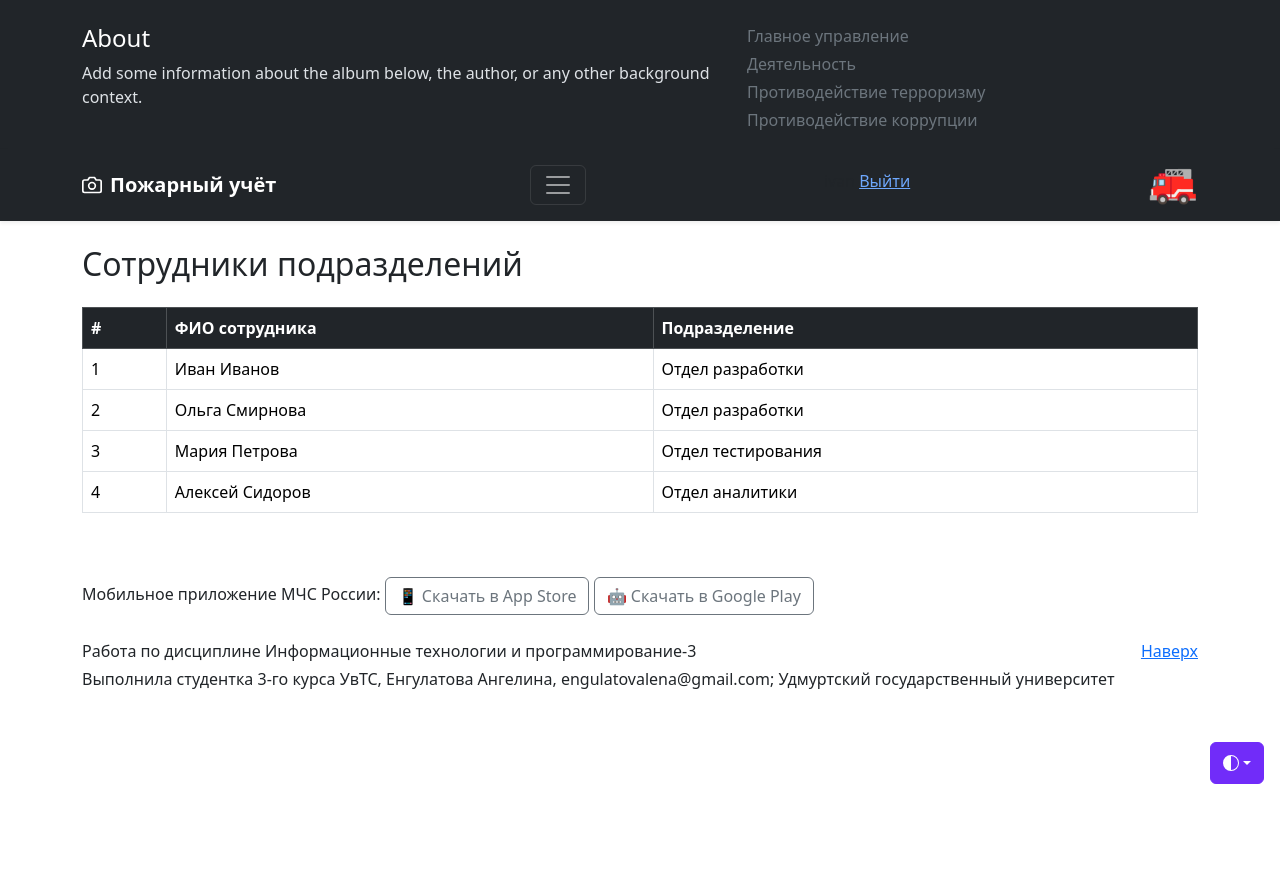
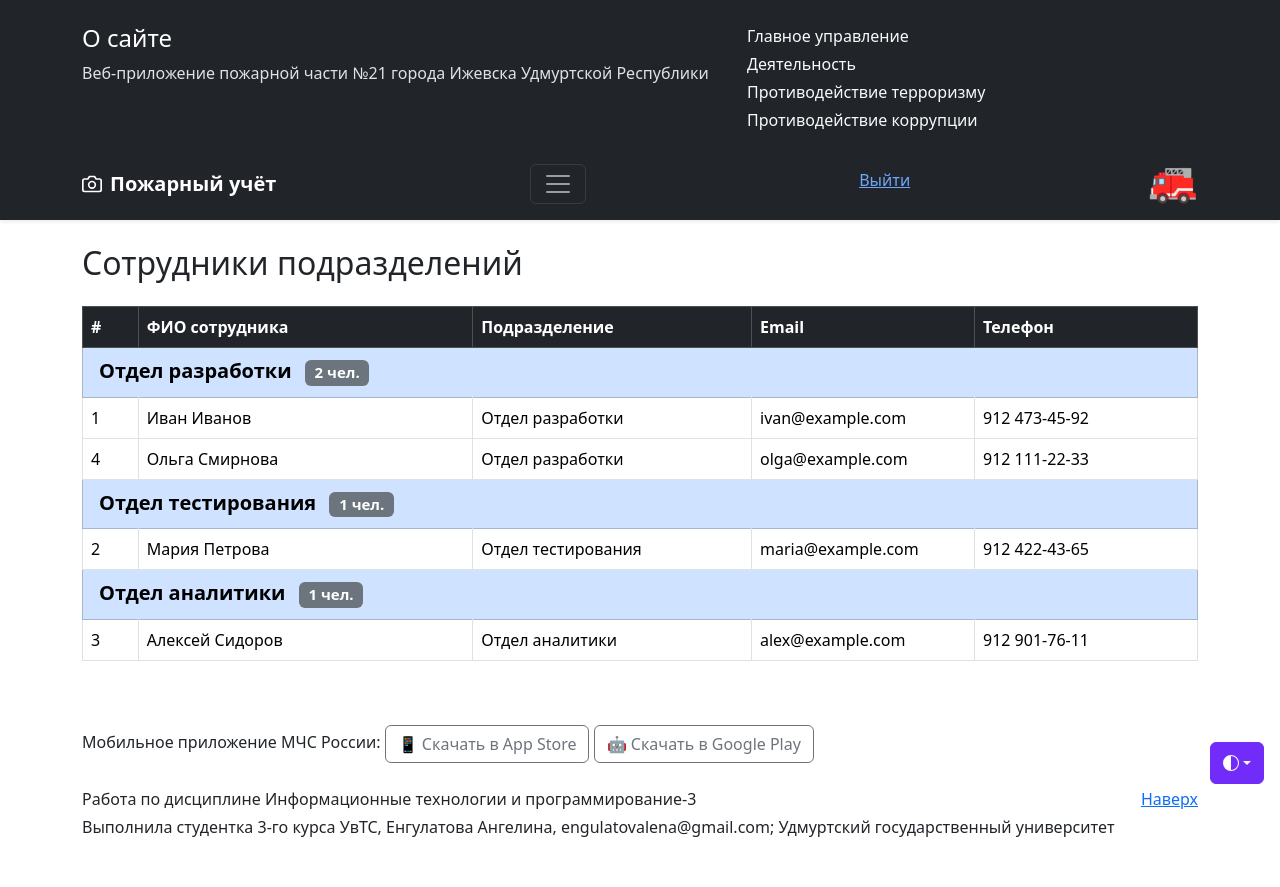
Before and after one commit to Angelina20868/Pozharniy_uchyot, a Flask app: page /objects/usersAtDivisions in a window 1280 px wide, after a click that opens the changed part. Before the commit the page ends 784 px from the top, so only its background shows below. Run offline with Flask 3, Linux system fonts and the light colour scheme; a user stored in the database is signed in.

Commit message:
Исправление замечаний

```diff
--- a/app.py
+++ b/app.py
@@ -1,5 +1,8 @@
 from flask import Flask, render_template, redirect, url_for, request, flash
 from flask_login import LoginManager, login_user, login_required, logout_user, current_user
+from sqlalchemy import select, func, join, outerjoin
+from collections import defaultdict
+
 
 # 1) Импортируем db И ВСЕ МОДЕЛИ — это гарантирует, что они зарегистрируются
 #    в db.metadata ДО вызова db.init_app и db.create_all
@@ -154,112 +157,103 @@ def logout():
 @app.route('/')
 @login_required
 def index():
-    # Передаём список карточек в шаблон (чтобы не дублировать HTML)
-    cards = [
-        {"title": "Личный кабинет",
-         "image": "12.jpg",
-         "text": '<a href="#" class="text-decoration-none">Справка 2-НДФЛ (заказ)</a><br>'
-            '<a href="#" class="text-decoration-none">Справка о доходах</a><br>'
-            '<a href="#" class="text-decoration-none">Справка с места работы</a><br>'
-            '<a href="#" class="text-decoration-none">Заказ пропусков</a><br>'
-            '<a href="#" class="text-decoration-none">Мои отпуска</a><br>'
-            '<a href="#" class="text-decoration-none">Контакты коллег</a>'
-        },
-        {"title": "Кадры",
-         "image": "13.jpg",
-         "text": '<a href="#" class="text-decoration-none">Аттестация спасателей</a><br>'
-            '<a href="#" class="text-decoration-none">Электронная папка №21</a><br>'
-            '<a href="#" class="text-decoration-none">Электронная папка №22</a><br>'
-            '<a href="#" class="text-decoration-none">Электронная папка №23</a><br>'
-            '<a href="#" class="text-decoration-none">Электронная папка №24</a><br>'
-            '<a href="#" class="text-decoration-none">Электронная папка №25</a>',
-        },
-        {"title": "Штаб",
-         "image": "12.jpg",
-         "text": '<a href="#" class="text-decoration-none">Расчёты по тактике</a><br>'
-            '<a href="#" class="text-decoration-none">Учёт сил и средств</a><br>'
-            '<a href="#" class="text-decoration-none">Отделения (старшие)</a><br>'
-            '&nbsp;<br>'
-            '&nbsp;<br>'
-            '&nbsp;<br>',
-        },
-        {"title": "Нормативная база",
-         "image": "12.jpg",
-         "text":'<a href="https://18.mchs.gov.ru/documents/ukazy-prezidenta-rf" class="text-decoration-none">Указы президента РФ</a><br>'
-            '<a href="https://18.mchs.gov.ru/documents/federalnye-konstitucionnye-zakony" class="text-decoration-none">Федеральные законы</a><br>'
-            '<a href="https://18.mchs.gov.ru/documents/postanovleniya-pravitelstva-rf" class="text-decoration-none">Постановления правительства РФ</a><br>'
-            '<a href="#" class="text-decoration-none">Устав караула</a><br>'
-            '&nbsp;<br>'
-            '&nbsp;<br>',
-        },
-        {"title": "Электронные журналы",
-         "image": "12.jpg",
-         "text": '<a href="#" class="text-decoration-none">Расписание дежурств</a><br>'
-            '<a href="#" class="text-decoration-none">Журнал ТО техники</a><br>'
-            '<a href="#" class="text-decoration-none">Журнал инструктажей</a><br>'
-            '&nbsp;<br>'
-            '&nbsp;<br>'
-            '&nbsp;<br>',
-        },
-        {"title": "Информация",
-         "image": "13.jpg",
-         "text":'<a href="#" class="text-decoration-none">Приказы по части</a><br>'
-            '<a href="#" class="text-decoration-none">Распоряжения</a><br>'
-            '<a href="#" class="text-decoration-none">Объявления</a><br>'
-            '&nbsp;<br>'
-            '&nbsp;<br>'
-            '&nbsp;<br>',
-        }
-    ]
-    return render_template('index.html', cards=cards)
+    return render_template('index.html')
+
 
 @app.route('/objects/<table_name>')
 def objects(table_name):
-     # --- Специальная обработка для подразделений ---
-    if table_name == 'divisions':
-        divisions = Divisions.query.all()
-        divisions_with_users = []
-        for div in divisions:
-            # Находим всех сотрудников, привязанных к этому подразделению
-            users = (User.query
-                     .join(UsersAtDivisions, UsersAtDivisions.user_id == User.id)
-                     .filter(UsersAtDivisions.div_id == div.id)
-                     .all())
-            divisions_with_users.append({
-                'division': div,
-                'users': users
-            })
-        return render_template('divisions.html',
-                               divisions_with_users=divisions_with_users)
-
-    # --- Универсальная обработка для остальных таблиц ---
+    # Маппинг имён таблиц на модели
     table_map = {
         'user': User,
         'machines_property': Machines_Property,
         'technical_maintenance': Technical_Maintenance,
         'attestations': Attestations,
         'usersAttestations': UsersAttestations,
+        'divisions': Divisions,
         'usersAtDivisions': UsersAtDivisions,
         'vacations': Vacations,
         'forces_resources': Forces_resources
     }
+
     if table_name not in table_map:
         return "Таблица не найдена", 404
 
     model = table_map[table_name]
 
-    # Специальная обработка для таблицы связей «сотрудник ↔ подразделение»
+    # ===== Специальная обработка: подразделения + сотрудники =====
     if table_name == 'usersAtDivisions':
-        rows = []
-        for link in model.query.all():   # ← запрашиваем напрямую, без items
-            rows.append({
-                'id': link.id,
-                'full_name': link.user.full_name if link.user else '—',
-                'div_name': link.division.div_name if link.division else '—',
-            })
-        return render_template('users_at_divisions.html', rows=rows)
 
-    items = model.query.all()
+        # ---------------------------------------------------------
+        # ЗАПРОС 1: SELECT ... GROUP BY — подсчёт сотрудников
+        # даёт в результате Эквивалент SQL:
+        #   SELECT divisions.id, divisions.div_name, COUNT(user.id) AS user_count
+        #   FROM divisions
+        #   LEFT OUTER JOIN users_at_divisions
+        #       ON users_at_divisions.div_id = divisions.id
+        #   LEFT OUTER JOIN user
+        #       ON user.id = users_at_divisions.user_id
+        #   GROUP BY divisions.id, divisions.div_name
+        # ---------------------------------------------------------
+        stmt_count = (
+            select(
+                Divisions.id,
+                Divisions.div_name,
+                func.count(User.id).label('user_count')
+            )
+            .outerjoin(UsersAtDivisions, UsersAtDivisions.div_id == Divisions.id)
+            .outerjoin(User, User.id == UsersAtDivisions.user_id)
+            .group_by(Divisions.id, Divisions.div_name)
+            .order_by(Divisions.id)
+        )
+        stats = db.session.execute(stmt_count).all()
+
+        # ---------------------------------------------------------
+        # ЗАПРОС 2: SELECT ... JOIN список сотрудников  даёт в результате Эквивалент SQL:
+        #   SELECT divisions.id, divisions.div_name,
+        #          user.id, user.full_name, user.user_login,
+        #          user.email, user.phone
+        #   FROM divisions
+        #   LEFT OUTER JOIN users_at_divisions
+        #       ON users_at_divisions.div_id = divisions.id
+        #   LEFT OUTER JOIN user
+        #       ON user.id = users_at_divisions.user_id
+        #   ORDER BY divisions.id, user.full_name
+        # ---------------------------------------------------------
+        stmt_rows = (
+            select(Divisions, User)
+            .outerjoin(UsersAtDivisions, UsersAtDivisions.div_id == Divisions.id)
+            .outerjoin(User, User.id == UsersAtDivisions.user_id)
+            .order_by(Divisions.id, User.full_name)
+        )
+        rows = db.session.execute(stmt_rows).all()
+
+        # Группируем результат по подразделениям в Python
+        divisions_data = defaultdict(lambda: {
+            'division': None,
+            'users': [],
+            'user_count': 0
+        })
+
+        for row in rows:
+            div = row.Divisions
+            user = row.User
+            entry = divisions_data[div.id]
+            entry['division'] = div
+            if user is not None:
+                entry['users'].append(user)
+
+        # Подставляем счётчики из GROUP BY-запроса
+        for row in stats:
+            divisions_data[row.id]['user_count'] = row.user_count
+
+        return render_template('users_at_divisions.html',
+                               divisions_data=divisions_data.values())
+
+    # ===== Остальные таблицы: обычный SELECT * FROM table =====
+    # Эквивалент SQL: SELECT * FROM <table>
+    stmt = select(model)
+    items = db.session.execute(stmt).scalars().all()
+
     columns = [col.name for col in model.__table__.columns if col.name != 'id']
     return render_template('objects.html',
                            table_name=table_name,
@@ -273,7 +267,7 @@ def objects(table_name):
 # они уже зарегистрированы в db.metadata к моменту вызова create_all().
 with app.app_context():
     db.create_all()
-
+    # В КОНЕЧНОМ ВАРИАНТЕ ЭТОЙ ЧАСТИ НЕ БУДЕТ. ОНА ЗДЕСЬ ВРЕМЕННО ДЛЯ ПРОВЕРКИ, КАК ВЫГЛЯДЯТ ТАБЛИЦЫ
     if User.query.count() == 0:
         db.session.add_all([
             User(full_name='Иван Иванов',     role_id=1, email='ivan@example.com',
--- a/templates/base.html
+++ b/templates/base.html
@@ -65,25 +65,25 @@
             <div class="container">
                 <div class="row">
                     <div class="col-sm-8 col-md-7 py-4">
-                        <h4>About</h4>
-                        <p class="text-body">Add some information about the album below, the author, or any other background context.</p>
+                        <h4>О сайте</h4>
+                        <p class="text-body">Веб-приложение пожарной части №21 города Ижевска Удмуртской Республики</p>
                     </div>
                     <div class="col-6 col-md">
                         <ul class="list-unstyled text-small">
                             <li class="mb-1">
-                                <a class="link-secondary text-decoration-none" href="https://18.mchs.gov.ru/glavnoe-upravlenie"
+                                <a class="link-light text-decoration-none" href="https://18.mchs.gov.ru/glavnoe-upravlenie"
                                     ><br>Главное управление</a>
                             </li>
                             <li class="mb-1">
-                                <a class="link-secondary text-decoration-none" href="https://18.mchs.gov.ru/deyatelnost"
+                                <a class="link-light text-decoration-none" href="https://18.mchs.gov.ru/deyatelnost"
                                     >Деятельность</a>
                             </li>
                             <li class="mb-1">
-                                <a class="link-secondary text-decoration-none" href="https://mchs.gov.ru/deyatelnost/protivodeystvie-terrorizmu"
+                                <a class="link-light text-decoration-none" href="https://mchs.gov.ru/deyatelnost/protivodeystvie-terrorizmu"
                                 >Противодействие терроризму</a>
                             </li>
                             <li class="mb-1">
-                                <a class="link-secondary text-decoration-none" href="https://18.mchs.gov.ru/deyatelnost/protivodeystvie-korrupcii"
+                                <a class="link-light text-decoration-none" href="https://18.mchs.gov.ru/deyatelnost/protivodeystvie-korrupcii"
                                 >Противодействие коррупции</a>
                         </ul>
                     </div>
--- a/templates/users_at_divisions.html
+++ b/templates/users_at_divisions.html
@@ -5,29 +5,55 @@
 <div class="container mt-4">
     <h2 class="mb-4">Сотрудники подразделений</h2>
 
-    <table class="table table-bordered table-hover">
+    {% if divisions_data %}
+    <table class="table table-bordered table-hover align-middle">
         <thead class="table-dark">
             <tr>
-                <th>#</th>
-                <th>ФИО сотрудника</th>
-                <th>Подразделение</th>
+                <th style="width: 5%">#</th>
+                <th style="width: 30%">ФИО сотрудника</th>
+                <th style="width: 25%">Подразделение</th>
+                <th style="width: 20%">Email</th>
+                <th style="width: 20%">Телефон</th>
             </tr>
         </thead>
+
+        {% for entry in divisions_data %}
         <tbody>
-            {% for row in rows %}
-            <tr>
-                <td>{{ row.id }}</td>
-                <td>{{ row.full_name }}</td>
-                <td>{{ row.div_name }}</td>
-            </tr>
-            {% else %}
-            <tr>
-                <td colspan="3" class="text-center text-muted">
-                    Записей пока нет
+            <tr class="table-primary">
+                <td colspan="5" class="fw-bold fs-5">
+                    <i class="bi bi-building me-2"></i>
+                    {{ entry.division.div_name }}
+                    <span class="badge bg-secondary ms-2">
+                        {{ entry.user_count }} чел.
+                    </span>
                 </td>
             </tr>
-            {% endfor %}
+
+            {% if entry.users %}
+                {% for user in entry.users %}
+                <tr>
+                    <td>{{ user.id }}</td>
+                    <td>{{ user.full_name }}</td>
+                    <td>{{ entry.division.div_name }}</td>
+                    <td>{{ user.email }}</td>
+                    <td>{{ user.phone }}</td>
+                </tr>
+                {% endfor %}
+            {% else %}
+                <tr>
+                    <td colspan="5" class="text-muted text-center fst-italic">
+                        В подразделении пока нет сотрудников
+                    </td>
+                </tr>
+            {% endif %}
         </tbody>
+        {% endfor %}
     </table>
+    {% else %}
+    <div class="alert alert-info">
+        <i class="bi bi-info-circle me-2"></i>
+        Записей пока нет. Проверьте, добавлены ли тестовые данные в базу.
+    </div>
+    {% endif %}
 </div>
 {% endblock %}
```
Also changed, not shown: templates/index.html (+66 -5 lines), instance/objects.db.
